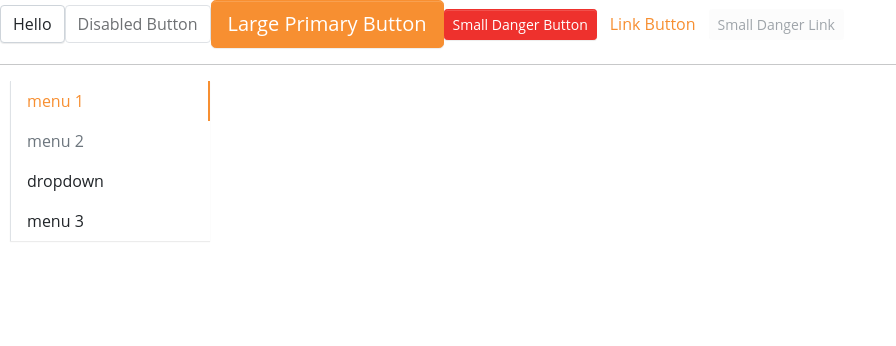
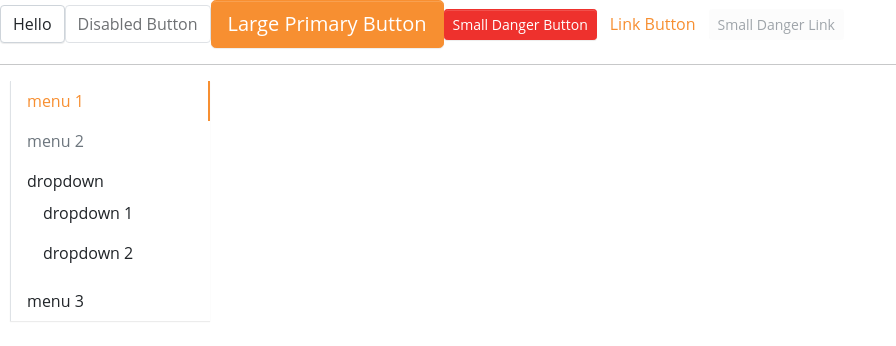
Before and after one commit to Easy-Dojo/thought-ui, a React (Create React App) app: page / in a window 1280 px wide. Shown: the top 346 px of the page, without its empty margins (0-896 px from the left). Built offline with nearby package versions, Linux system fonts and the light colour scheme.

Commit message:
:sparkles: Enhance SubMenu to support defaultOpenSubMenus when menu mode is vertical

```diff
--- a/src/App.tsx
+++ b/src/App.tsx
@@ -17,7 +17,7 @@ function App() {
             <Button btnType='link' size='sm' disable>Small Danger Link</Button>
             <hr/>
 
-            <Menu mode="vertical" defaultIndex="0">
+            <Menu mode="vertical" onSelect={(index)=>{alert(index)}} defaultOpenSubMenus={["2"]} defaultIndex="0">
                 <MenuItem>
                     menu 1
                 </MenuItem>
--- a/src/components/Menu/menu.tsx
+++ b/src/components/Menu/menu.tsx
@@ -11,18 +11,20 @@ export interface MenuProps {
     mode?: MenuMode;
     style?: React.CSSProperties;
     onSelect?: SelectCallback;
+    defaultOpenSubMenus?: string[];
 }
 
 interface IMenuContext {
     index: string;
     mode?: MenuMode;
     onSelect?: SelectCallback;
+    defaultOpenSubMenus?: string[];
 }
 
 export const MenuContext = createContext<IMenuContext>({index: '0'})
 
 const Menu: FC<MenuProps> = (props) => {
-    const {defaultIndex, className, mode, style, children, onSelect} = props
+    const {defaultIndex, className, mode, style, children, onSelect, defaultOpenSubMenus} = props
     const [currentActive, setActive] = useState(defaultIndex)
 
     const classes = classNames('tui-menu', className, {
@@ -39,7 +41,8 @@ const Menu: FC<MenuProps> = (props) => {
 
     const passedContext: IMenuContext = {
         index: currentActive ? currentActive : '0',
-        mode: mode,
+        mode,
+        defaultOpenSubMenus,
         onSelect: handleClick
     }
 
@@ -65,6 +68,7 @@ const Menu: FC<MenuProps> = (props) => {
 Menu.defaultProps = {
     defaultIndex: '0',
     mode: 'horizontal',
+    defaultOpenSubMenus: []
 }
 
 export default Menu
--- a/src/components/Menu/subMenu.tsx
+++ b/src/components/Menu/subMenu.tsx
@@ -11,33 +11,41 @@ export interface SubMenuProps {
 
 const SubMenu: FC<SubMenuProps> = (props) => {
     const {index, title, className, children} = props
-    const [open, setOpen] = useState(false)
     const context = useContext(MenuContext)
+    const openSubMenus = context.defaultOpenSubMenus as Array<string>
+    const isOpen = (index && context.mode === "vertical")
+        ? openSubMenus.includes(index)
+        : false
+    const [open, setOpen] = useState(isOpen)
     const classes = classNames('tui-menu-item tui-submenu-item', className, {
         'is-active': context.index === index
     })
 
-    const handleClick = (e: React.MouseEvent)=>{
+    const handleClick = (e: React.MouseEvent) => {
         e.preventDefault()
         setOpen(!open)
     }
 
     let timer: any
-    const handleMouse = (e: React.MouseEvent, toggle: boolean)=>{
+    const handleMouse = (e: React.MouseEvent, toggle: boolean) => {
         clearTimeout(timer)
         e.preventDefault()
-        timer = setTimeout(()=>{
+        timer = setTimeout(() => {
             setOpen(toggle)
         }, 300)
     }
 
-    const clickEvents = context.mode === 'vertical'? {
+    const clickEvents = context.mode === 'vertical' ? {
         onClick: handleClick
-    }:{}
-    const hoverEvents = context.mode !== 'vertical'? {
-        onMouseEnter: (e: React.MouseEvent)=>{handleMouse(e,true)},
-        onMouseLeave: (e: React.MouseEvent)=>{handleMouse(e,false)}
-    }:{}
+    } : {}
+    const hoverEvents = context.mode !== 'vertical' ? {
+        onMouseEnter: (e: React.MouseEvent) => {
+            handleMouse(e, true)
+        },
+        onMouseLeave: (e: React.MouseEvent) => {
+            handleMouse(e, false)
+        }
+    } : {}
 
     const renderChildren = () => {
         const subMenuClasses = classNames('tui-submenu', {
```
